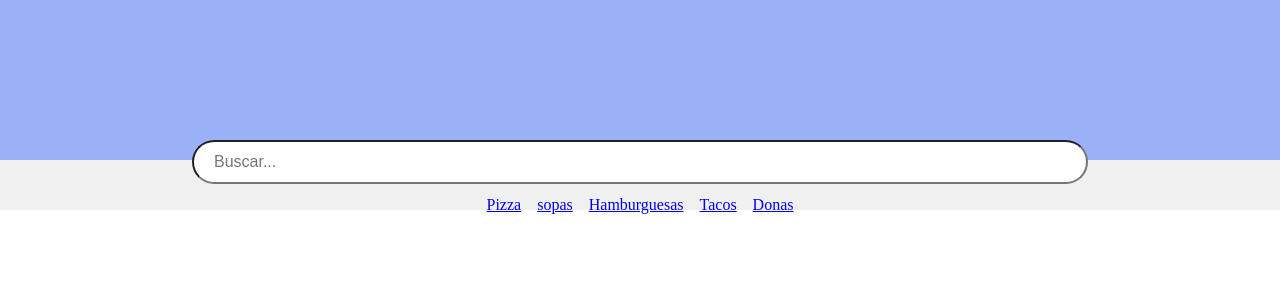
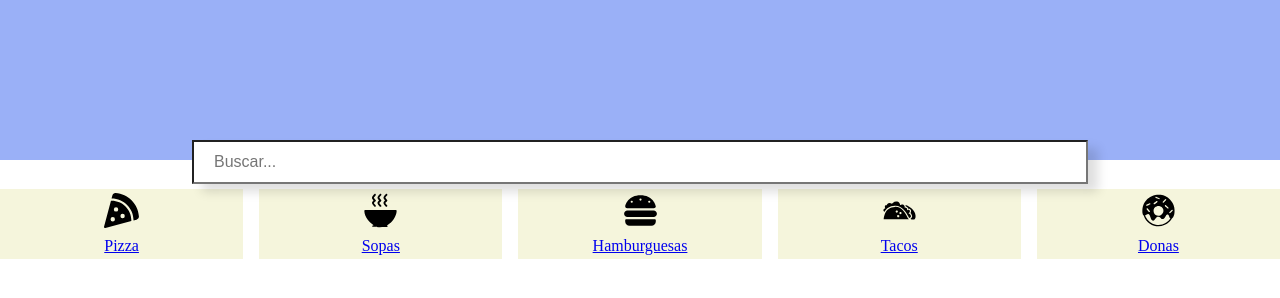
Before and after one commit to Facundo-jpg/TP3_-HTML-CSS-JS-maquetado-y-portotipado-de-FIGMA, a plain HTML site: page index.html in a window 1280 px wide. Drawn offline with Linux system fonts and the light colour scheme.

Commit message:
integracion de imagenes svg

```diff
--- a/CSS/estilos.css
+++ b/CSS/estilos.css
@@ -23,21 +23,35 @@ header{
 header .buscador{
     width: 70%;
     height: 40px;
-    border-radius: 25px;
     padding: 20px;
     font-size: 16px;
     position: absolute;
     bottom: -1.5em;
+    box-shadow: 10px 8px 10px rgba(0, 0, 0, 0.13);
 }
 
 .categorias{
-    padding-top: 2.5em;
+    padding-top: 4em;
     display: flex;
     flex-direction: row;
     width: 100%;
     height: 50px;
-    background-color: #f0f0f0;
     justify-content: center;
     align-items: center;
     gap: 1em;
 }
+
+.containerCategorias{
+    width: 50%;
+    height: 70px;
+    display: grid;
+    flex-direction: column;
+    justify-content: center;
+    place-items: center;
+    background-color: beige;
+}
+
+.categoriaIcon {
+    width: 35px;
+    height: 35px;
+}
--- a/index.html
+++ b/index.html
@@ -12,11 +12,26 @@
     </header>
 
     <div class="categorias">
-        <ul><a href="#">Pizza</a></ul>
-        <ul><a href="#">sopas</a></ul>
-        <ul><a href="#">Hamburguesas</a></ul>
-        <ul><a href="#">Tacos</a></ul>
-        <ul><a href="#">Donas</a></ul>
+        <div class="containerCategorias">
+            <img class="categoriaIcon" src="./img/pizza-slice-solid.svg">
+            <ul><a href="#">Pizza</a></ul>
+        </div>
+        <div class="containerCategorias">
+            <img class="categoriaIcon" src="./img/soup.svg">
+            <ul><a href="#">Sopas</a></ul>
+        </div>
+        <div class="containerCategorias">
+            <img class="categoriaIcon" src="./img/burger-solid.svg">
+            <ul><a href="#">Hamburguesas</a></ul>
+        </div>
+        <div class="containerCategorias">
+            <img class="categoriaIcon" src="./img/taco.svg">
+            <ul><a href="#">Tacos</a></ul>
+        </div>
+        <div class="containerCategorias">
+            <img class="categoriaIcon" src="./img/donut.svg">
+            <ul><a href="#">Donas</a></ul>
+        </div>
     </div>
 </body>
 </html>
```
Also changed, not shown: img/burger-solid.svg (added), img/donut.svg (added), img/img.txt (deleted), img/pizza-slice-solid.svg (added), img/soup.svg (added), img/taco.svg (added).
